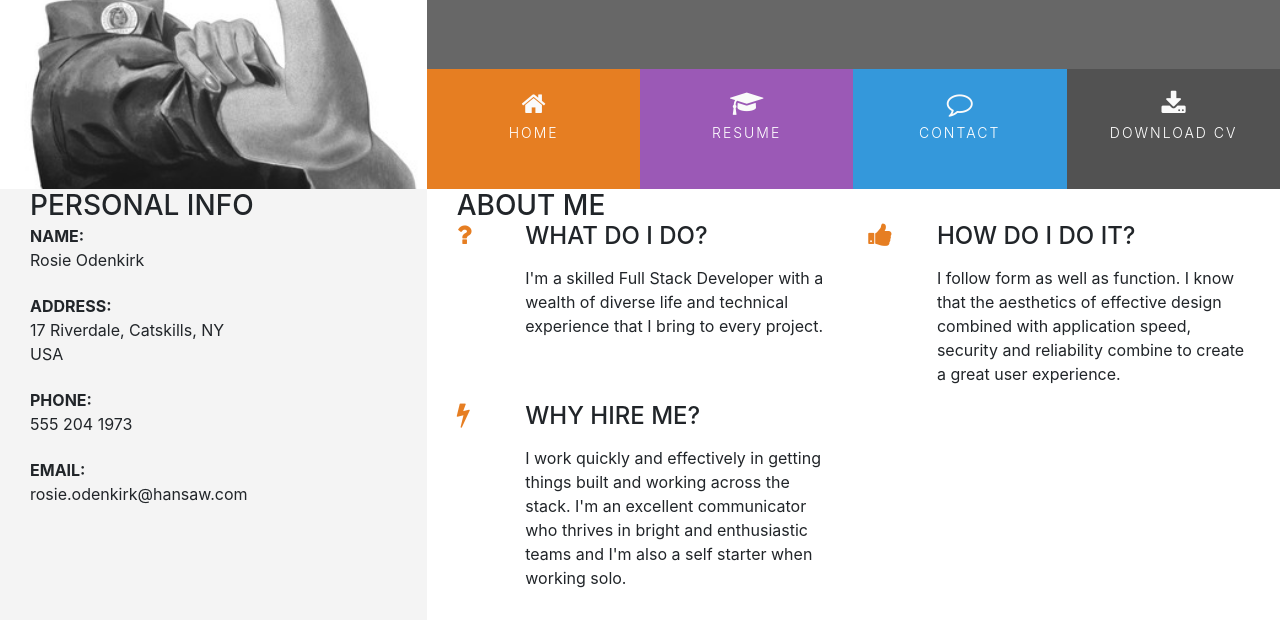
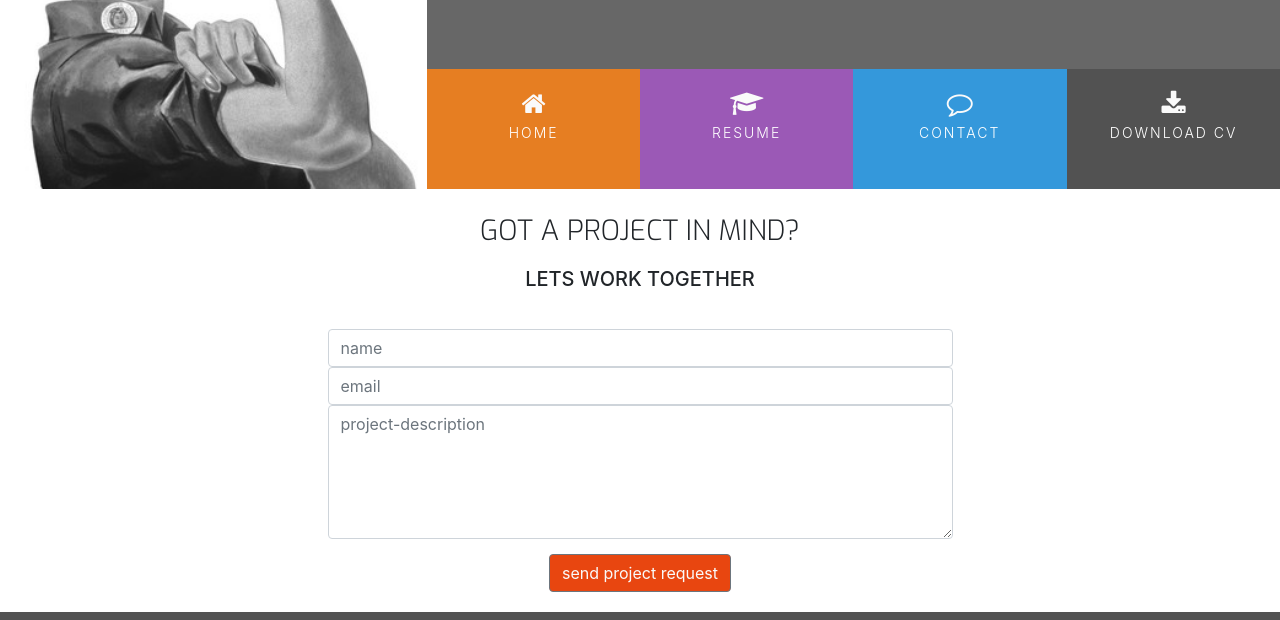
Before and after one commit to rcowell19/Cv-, a plain HTML site: page contact.html in a window 1280 px wide. Shown: the part 180-800 px from the top of the page. Drawn offline with nearby package versions, Linux system fonts and the light colour scheme.

Commit message:
final version of my cv page

```diff
--- a/assets/css/style.css
+++ b/assets/css/style.css
@@ -50,6 +50,9 @@
     font-weight: 300;
     margin-top: 25px;
     margin-bottom: 40px;
+}
+.bg-color-contact{
+     background-color: #fff;
 }
 
 /* ----------------------------------------Special paddings/margins/text */
@@ -325,3 +328,30 @@ footer {
 .history-items{
     margin-bottom: 30px;
 }
+/* ----------------------------------------Contact form */
+
+.contact-heading{
+    font-family: "exo",sans-serif;
+    font-weight: 300;
+    margin-top: 25px;
+    margin-bottom: 20px;
+}
+.center-form{
+    margin:0 auto;
+    padding-top: 10px;
+    max-width: 70%;
+}
+button[type="submit"]{
+    margin-top:15px;
+    margin-bottom: 20px;
+    color:#fafafa;
+    background-color: #e84610;
+}
+@media(min-width:992px){
+    .center-form{
+    margin:0 auto;
+    padding-top: 30px;
+    min-height: 240px;
+    max-width: 50%;
+    }
+}
--- a/contact.html
+++ b/contact.html
@@ -25,16 +25,16 @@
                     <div class="col">
                         <ul id="nav" class="list-inline menucontainer">
                             <li class="col-6 col-sm-3 list-inline-item ui-menu-color-home menuitem">
-                                <a href="#" class="hvr-sweep-to-bottom"><i class="fa fa-home" aria-hidden="true"></i><span>Home</span></a>
+                                <a href="index1.html" class="hvr-sweep-to-bottom"><i class="fa fa-home" aria-hidden="true"></i><span>Home</span></a>
                             </li>
                             <li class="col-6 col-sm-3 list-inline-item ui-menu-color-resume menuitem">
-                                <a href="#" class="hvr-sweep-to-bottom"><i class="fa fa-graduation-cap" aria-hidden="true"></i><span>Resume</span></a>
+                                <a href="resume.html" class="hvr-sweep-to-bottom"><i class="fa fa-graduation-cap" aria-hidden="true"></i><span>Resume</span></a>
                             </li>
                             <li class="col-6 col-sm-3 list-inline-item ui-menu-color-contact menuitem">
-                                <a href="#" class="hvr-sweep-to-bottom"><i class="fa fa-comment-o" aria-hidden="true"></i><span>Contact</span></a>
+                                <a href="contact.html" class="hvr-sweep-to-bottom"><i class="fa fa-comment-o" aria-hidden="true"></i><span>Contact</span></a>
                             </li>
                             <li class="col-6 col-sm-3 list-inline-item ui-menu-color-download menuitem">
-                                <a href="#" class="hvr-sweep-to-bottom"><i class="fa fa-download" aria-hidden="true"></i><span>Download CV</span></a>
+                                <a href="assets/cv/sample-cv.pdf" target="blank" class="hvr-sweep-to-bottom"><i class="fa fa-download" aria-hidden="true"></i><span>Download CV</span></a>
                             </li>
                         </ul>
                     </div>
@@ -43,114 +43,28 @@
         </div>
     </header>
     <section class="container-fluid">
-        <div class="row">
-            <div class="col-md-4 bg-color-personal-info section-column">
-                <div class="row">
-                    <div class="col-12">
-                        <h3 class="section-heading uppercase">
-                            Personal Info
-                        </h3>
-                    </div>
-                </div>
-                <div class="personal-info-item">
-                    <div class="key">
-                        <p class="uppercase">
-                            Name:
-                        </p>
-                    </div>
-                    <div class="value">
-                        <p>
-                            Rosie Odenkirk
-                        </p>
-                    </div>
-                </div>
-                <div class="personal-info-item">
-                    <div class="key">
-                        <p class="uppercase">
-                            Address:
-                        </p>
-                    </div>
-                    <div class="value">
-                        <p>
-                            17 Riverdale, Catskills, NY USA
-                        </p>
-                    </div>
-                </div>
-                <div class="personal-info-item">
-                    <div class="key">
-                        <p class="uppercase">
-                            Phone:
-                        </p>
-                    </div>
-                    <div class="value">
-                        <p>
-                            555 204 1973
-                        </p>
-                    </div>
-                </div>
-                <div class="personal-info-item">
-                    <div class="key">
-                        <p class="uppercase">
-                            Email:
-                        </p>
-                    </div>
-                    <div class="value">
-                        <p>
-                            rosie.odenkirk@hansaw.com
-                        </p>
-                    </div>
-                </div>
-            </div>
-            <div class="col-md-8 bg-color-three-reasons section-column">
-                <div class="row">
-                    <div class="col">
-                        <h3 class="section-heading uppercase">About Me</h3>
-                    </div>
-                </div>
-                <div class="row">
-                    <div class="col-10 offset-1 offset-sm-0 col-sm-4 col-md-6">
-                        <div class="row">
-                            <div class="col-2">
-                                <i class="three-reasons-icon fa fa-question" aria-hidden="true"></i>
-                            </div>
-                            <div class="col-10">
-                                <h4 class="three-reasons-heading uppercase">What do I do?</h4>
-                                <p>
-                                    I'm a skilled Full Stack Developer with a wealth of diverse life and technical experience that I bring to every project.
-                                </p>
+        <div class="row bg-color-contact">
+            <div class="col">
+                <h3 class="contact-heading uppercase text-center"> Got a project in mind?</h3>
+                <h5 class="uppercase text-center">Lets work together</h5>
+                <div class="center-form">
+                    <form>
+                        <input type="text" name="name" id="fullname" class="form-control" placeholder="name"
+                        required/>
+                        <input type="email" name="email" id="emailadress" class="form-control" placeholder="email"
+                        required/>
+                        <textarea rows="5" name="projectsummary" id="projectsummary" class="form-control"
+                        placeholder="project-description"
+                        required/></textarea>
+                        <div class="form-row text-center">
+                            <div class="col">
+                                <button type= "submit" class="btn btn-secondary"> send project request</button>
                             </div>
                         </div>
-                    </div>
-                    <div class="col-10 offset-1 offset-sm-0 col-sm-4 col-md-6">
-                        <div class="row">
-                            <div class="col-2">
-                                <i class="three-reasons-icon fa fa-thumbs-up" aria-hidden="true"></i>
-                            </div>
-                            <div class="col-10">
-                                <h4 class="three-reasons-heading uppercase">How do I do it?</h4>
-                                <p>
-                                    I follow form as well as function. I know that the aesthetics of effective design combined with application speed, security and reliability combine to create a great user experience.
-                                </p>
-                            </div>
-                        </div>
-                    </div>
-                    <div class="col-10 offset-1 offset-sm-0 col-sm-4 col-md-6">
-                        <div class="row">
-                            <div class="col-2">
-                                <i class="three-reasons-icon fa fa-bolt" aria-hidden="true"></i>
-                            </div>
-                            <div class="col-10">
-                                <h4 class="three-reasons-heading uppercase">Why hire me?</h4>
-                                <p>
-                                    I work quickly and effectively in getting things built and working across the stack. I'm an excellent communicator who thrives in bright and enthusiastic teams and I'm also a self starter when working solo.
-                                </p>
-                            </div>
-                        </div>
-                    </div>
+                    </form>
                 </div>
             </div>
         </div>
-
     </section>
     <footer class="container-fluid">
         <div id="footer-details" class="row">
@@ -164,7 +78,7 @@
                 <h5 class="uppercase general-sub">Download</h5>
                 <p class="inline-block">
                     Need a printable version of my CV? Download it here.
-                    <a href="#" target="_blank" class="cv-pdf">
+                    <a href="assets/cv/sample-cv.pdf" target="_blank" class="cv-pdf">
                         <i class="fa fa-download" aria-hidden="true"></i>
                         <span class="sr-only">Download link.</span>
                     </a>
```
Also changed, not shown: index1.html (+5 -5 lines), resume.html (+6 -6 lines), 2 other files.
